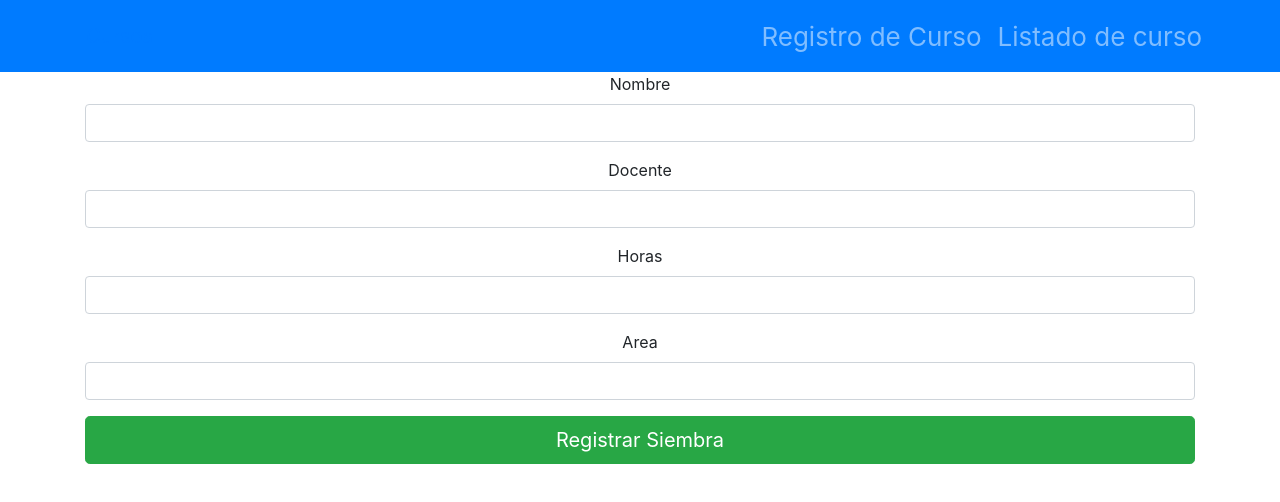
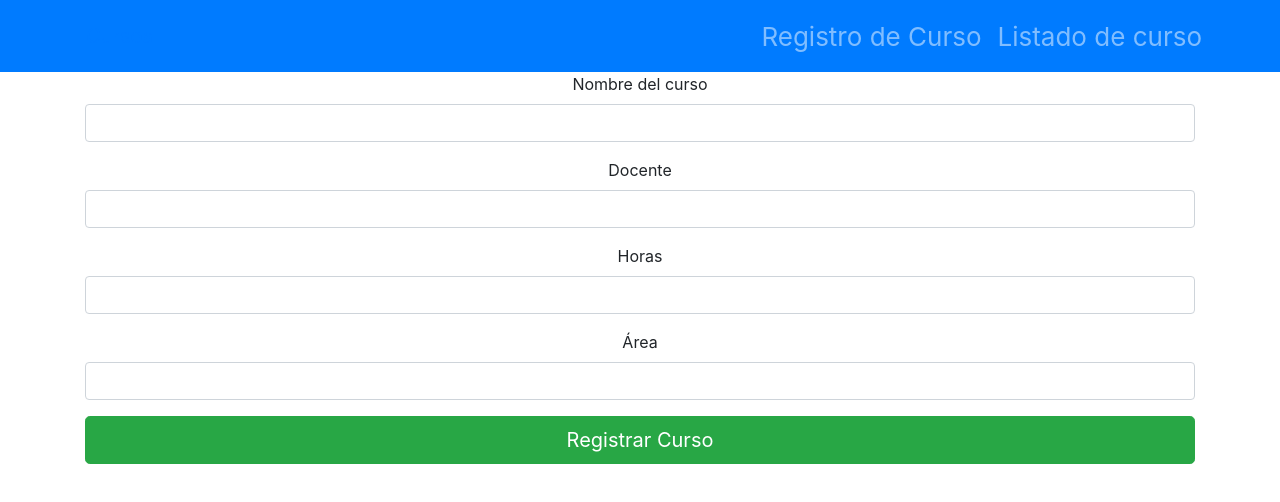
Before and after one commit to mpjaramillo/frontend-siembra, a React (Create React App) app: page / in a window 1280 px wide. Shown: the top 502 px of the page. Built offline with nearby package versions, Linux system fonts and the light colour scheme.

Commit message:
modificaciones CSS

```diff
--- a/src/components/register-siembra.component.js
+++ b/src/components/register-siembra.component.js
@@ -49,7 +49,7 @@ export default class RegisterSiembra extends Component {
       horas: this.state.horas,
       area: this.state.area,
     };
-    axios.post('https://microservicio-registrocurso.herokuapp.com/', siembraObject)
+    axios.post('https://microservicio-registrocurso.herokuapp.com/curso/register-curso', siembraObject)
       .then(res => console.log(res.data));
 
     this.setState({ nombre: '', docente: '', horas: '',area:'' })
@@ -58,7 +58,7 @@ export default class RegisterSiembra extends Component {
     return (<div className="form-wrapper">
       <Form onSubmit={this.onSubmit}>
         <Form.Group controlId="formGroupNombre">
-          <Form.Label>Nombre</Form.Label>
+          <Form.Label>Nombre del curso</Form.Label>
           <Form.Control type="text" value={this.state.nombre} onChange={this.onChangeNombreName}/>
         </Form.Group>
 
@@ -76,12 +76,12 @@ export default class RegisterSiembra extends Component {
 
 
         <Form.Group controlId="formGroupNombreArea">
-          <Form.Label>Area</Form.Label>
+          <Form.Label>Área</Form.Label>
           <Form.Control type="text" value={this.state.area} onChange={this.onChangeAreaInfo}/>
         </Form.Group>
 
         <Button variant="success" size="lg" block="block" type="submit">
-          Registrar Siembra
+          Registrar Curso
         </Button>
       </Form>
     </div>);
```
